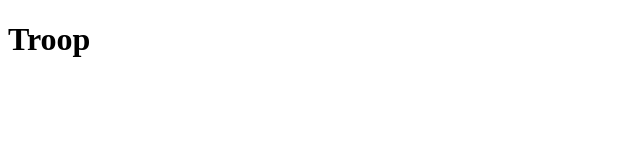
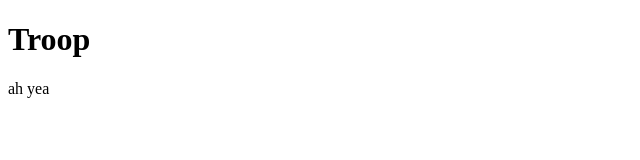
Before and after one commit to pravasglitch/project68, a plain HTML site: page index.html in a window 1280 px wide. Shown: the full height of the page, 0-640 px from the left. Drawn offline with Linux system fonts and the light colour scheme.

Commit message:
adjusted ah yea

```diff
--- a/index.html
+++ b/index.html
@@ -5,6 +5,7 @@
 </head>
 <body>
 	<h1>Troop</h1>
+	<p>ah yea</p>
 
 </body>
 </html>
```
